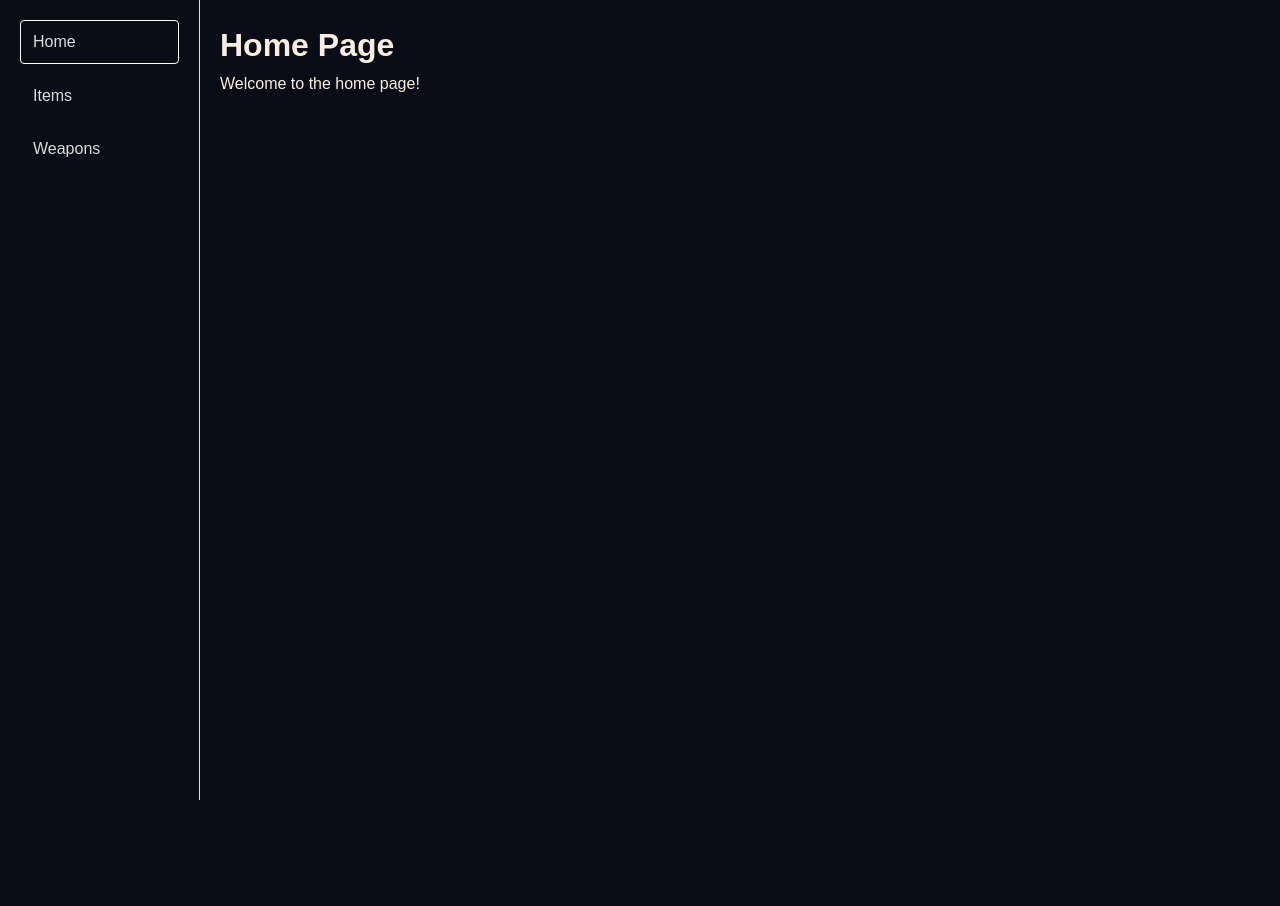
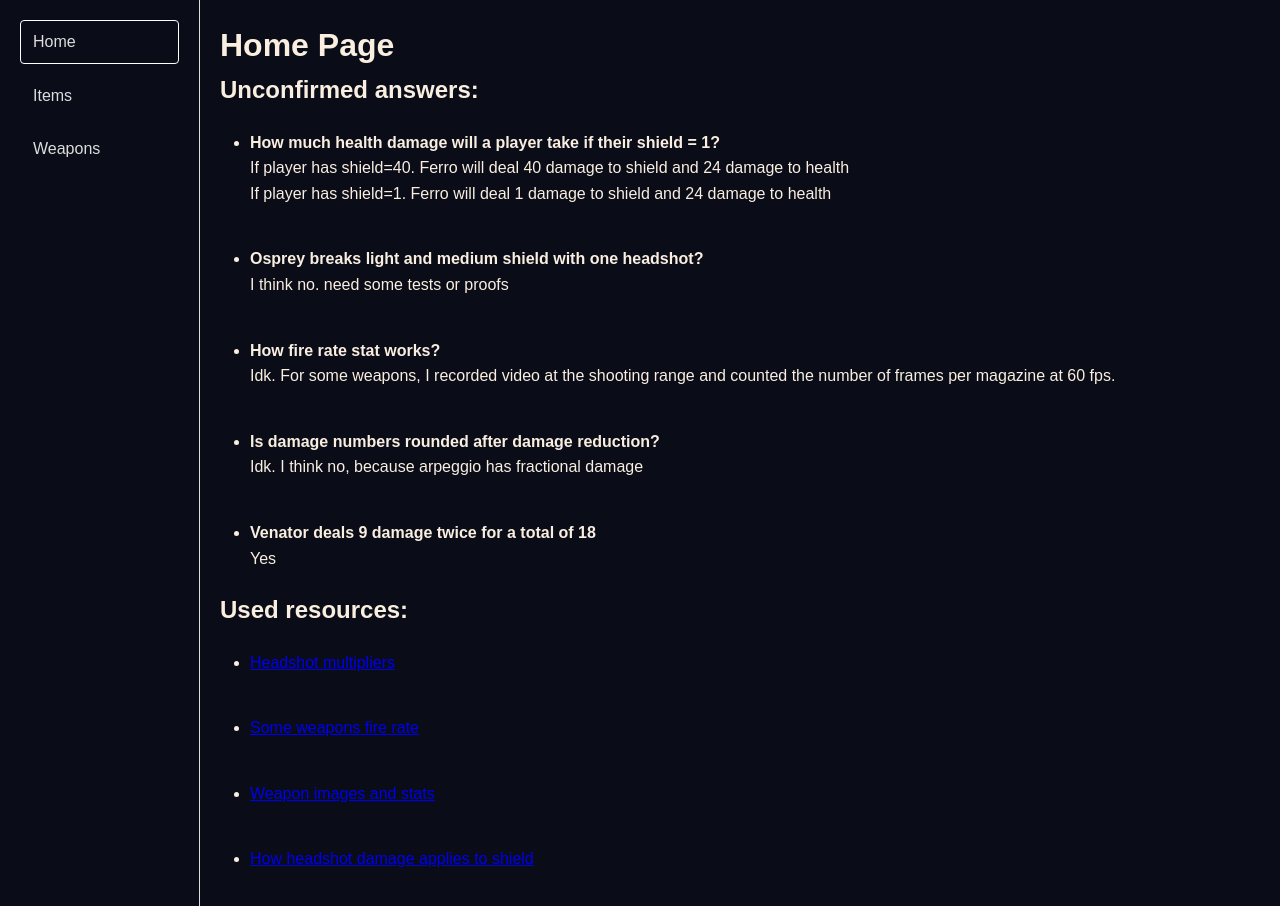
Before and after one commit to spix-rayt/arc-raiders-kettle, a Vue app: page / in a window 1280 px wide. Shown: the top 906 px of the page. Before the commit the page ends 800 px from the top, so only its background shows below. Built offline with nearby package versions, Linux system fonts and the light colour scheme.

Commit message:
Home page. fill weapon stats. damage calculator fix

```diff
--- a/src/App.vue
+++ b/src/App.vue
@@ -1,7 +1,3 @@
-<script setup lang="ts">
-import { RouterView } from 'vue-router'
-</script>
-
 <template>
   <div class="app-container">
     <nav class="sidebar">
@@ -9,7 +5,7 @@ import { RouterView } from 'vue-router'
         <li>
           <router-link to="/">Home</router-link>
         </li>
-        <li>
+        <li v-if="isDev">
           <router-link to="/items">Items</router-link>
         </li>
         <li>
@@ -23,6 +19,11 @@ import { RouterView } from 'vue-router'
     </main>
   </div>
 </template>
+
+<script setup lang="ts">
+import { RouterView } from 'vue-router';
+const isDev = process.env.NODE_ENV === 'development';
+</script>
 
 <style scoped>
 .app-container {
--- a/src/components/Home.vue
+++ b/src/components/Home.vue
@@ -1,9 +1,59 @@
 <template>
   <div>
     <h1>Home Page</h1>
-    <p>Welcome to the home page!</p>
+    <h2>Unconfirmed answers:</h2>
+    <ul>
+      <li>
+        <h4><p>How much health damage will a player take if their shield = 1?</p></h4>
+        <p>If player has shield=40. Ferro will deal 40 damage to shield and 24 damage to health</p>
+        <p>If player has shield=1. Ferro will deal 1 damage to shield and 24 damage to health</p>
+      </li>
+      <li>
+        <h4><p>Osprey breaks light and medium shield with one headshot?</p></h4>
+        <p>I think no. need some tests or proofs</p>
+      </li>
+      <li>
+        <h4><p>How fire rate stat works?</p></h4>
+        <p>Idk. For some weapons, I recorded video at the shooting range and counted the number of frames per magazine at 60 fps.</p>
+      </li>
+      <li>
+        <h4><p>Is damage numbers rounded after damage reduction?</p></h4>
+        <p>Idk. I think no, because arpeggio has fractional damage</p>
+      </li>
+      <li>
+        <h4><p>Venator deals 9 damage twice for a total of 18</p></h4>
+        <p>Yes</p>
+      </li>
+    </ul>
+
+    <h2>Used resources:</h2>
+    <ul>
+      <li>
+        <a href="https://www.anvil.work.gd/" target="_blank">Headshot multipliers</a>
+      </li>
+      <li>
+        <a href="https://arcstats.teon.cc/" target="_blank">Some weapons fire rate</a>
+      </li>
+      <li>
+        <a href="https://arcraiders.wiki/wiki/Weapons" target="_blank">Weapon images and stats</a>
+      </li>
+      <li>
+        <a href="https://www.reddit.com/r/ArcRaiders/comments/1owrpq8/ttkshots_to_kill_lvl_iv_weapons_v/" target="_blank">How headshot damage applies to shield</a>
+      </li>
+    </ul>
   </div>
 </template>
 
 <script setup lang="ts">
 </script>
+
+<style scoped>
+ul {
+  padding-left: 30px;
+}
+
+li {
+  padding-top: 20px;
+  padding-bottom: 20px;
+}
+</style>
--- a/src/components/WeaponDetails.vue
+++ b/src/components/WeaponDetails.vue
@@ -1,7 +1,5 @@
 <template>
   <div class="weapon-details">
-    <h2>{{ weapon.name }}</h2>
-
     <div class="stats-grid">
       <div class="stat-item">
         <label>Damage:</label>
@@ -9,7 +7,7 @@
       </div>
       <div class="stat-item">
         <label>Fire Rate:</label>
-        <span class="stat-value">{{ weapon.fireRate }} ({{ weapon.shotsPerSecond.toFixed(2) }}/s)</span>
+        <span class="stat-value">{{ weapon.fireRate }} ({{ calculateShotsPerSecond(weapon).toFixed(2) }}/s)</span>
       </div>
       <div class="stat-item">
         <label>Range:</label>
@@ -61,7 +59,7 @@
               :key="col"
               class="stat-value"
             >
-              {{ calculateHitsToKill(weapon, col-1, isFirstHitHeadshot) }}
+              {{ calculateHitsToKill(weapon, col-1, isFirstHitHeadshot && weapon.tryingHeadshotsMakeSense) }}
             </td>
           </tr>
           <tr>
@@ -71,7 +69,7 @@
               :key="col"
               class="stat-value"
             >
-              {{ calculateTimeToKill(weapon, col-1, isFirstHitHeadshot).toFixed(2) }}s
+              {{ calculateTimeToKill(weapon, col-1, isFirstHitHeadshot && weapon.tryingHeadshotsMakeSense).toFixed(2) }}s
             </td>
           </tr>
         </tbody>
@@ -99,14 +97,15 @@ function getColumnImageUrl(columnIndex: number): string {
 }
 
 function calculateHitsToKill(weapon: Weapon, columnIndex: number, isFirstHitHeadshot: boolean): number {
-  return calculateHitsAmount(weapon.damage, weapon.headshotMultiplier, shields[columnIndex]!.amount, shields[columnIndex]!.damageReduction, isFirstHitHeadshot);
+  return calculateHitsAmount(weapon, shields[columnIndex]!.amount, shields[columnIndex]!.damageReduction, isFirstHitHeadshot);
 }
 
 function calculateTimeToKill(weapon: Weapon, columnIndex: number, isFirstHitHeadshot: boolean): number {
-  const shotsPerSecond = weapon.shotsPerSecond * weapon.increasedFireRateByLevel[props.upgradeLevel - 1]!;
-  // const shotsPerSecond = weapon.shotsPerSecond;
-  // console.log(props.upgradeLevel);
-  return ((calculateHitsToKill(weapon, columnIndex, isFirstHitHeadshot) - 1) / shotsPerSecond);
+  return ((calculateHitsToKill(weapon, columnIndex, isFirstHitHeadshot) - 1) / calculateShotsPerSecond(weapon));
+}
+
+function calculateShotsPerSecond(weapon: Weapon): number {
+  return weapon.shotsPerSecond * weapon.increasedFireRateByLevel[props.upgradeLevel - 1]!;
 }
 </script>
 
--- a/src/components/Weapons.vue
+++ b/src/components/Weapons.vue
@@ -22,6 +22,7 @@
 
     <div class="weapon-details-container">
       <div class="upgrade-controls">
+        <h2>{{ selectedWeapon?.name }}</h2>
       <button
         v-for="level in 4"
         :key="level"
@@ -129,7 +130,6 @@ function getRomanNumeral(level: number): string {
 
 .upgrade-controls {
   display: flex;
-  justify-content: center;
   gap: 10px;
   margin: 15px 0;
 }
--- a/src/damage_calculator.ts
+++ b/src/damage_calculator.ts
@@ -1,3 +1,5 @@
+import type { Weapon } from "./models";
+
 class DamageCalculator {
     shieldAmount: number;
     damageReduction: number;
@@ -12,27 +14,51 @@ class DamageCalculator {
         this.health = 100.0;
     }
 
-    public hit(damage: number): void {
-        if (this.shieldAmount > 0.0) {
-            this.health -= damage * (1.0 - this.damageReduction);
-            this.shieldAmount -= damage;
-        } else {
-            this.health -= damage;
+    public hitBody(damage: number, projectiles: number): void {
+        this.warnIfShieldAlmostZero();
+        const damagePerProjectile = damage / projectiles;
+        for (let i: number = 0; i < projectiles; i++) {
+            if (this.shieldAmount > 0.0) {
+                this.health -= damagePerProjectile * (1.0 - this.damageReduction);
+                this.shieldAmount -= damagePerProjectile;
+            } else {
+                this.health -= damagePerProjectile;
+            }
+        }
+    }
+
+    public hitHead(damage: number, headshotMultiplier: number, projectiles: number) {
+        this.warnIfShieldAlmostZero();
+        const damagePerProjectile = damage / projectiles;
+        for (let i: number = 0; i < projectiles; i++) {
+            if (this.shieldAmount > 0.0) {
+                this.health -= damagePerProjectile * (1.0 - this.damageReduction) * headshotMultiplier;
+                this.shieldAmount -= damagePerProjectile;
+            } else {
+                this.health -= damagePerProjectile * headshotMultiplier;
+            }
+        }
+    }
+
+    public warnIfShieldAlmostZero() {
+        if (this.shieldAmount > 0.0 && this.shieldAmount < 0.001) {
+            console.warn(`Shield: ${this.shieldAmount}`);
         }
     }
 }
 
-export const calculateHitsAmount = (damage: number, headshotMultiplier: number, shieldAmount: number, shieldDamageReduction: number, isFirstHitHeadshot: boolean) => {
+export const calculateHitsAmount = (weapon: Weapon, shieldAmount: number, shieldDamageReduction: number, isFirstHitHeadshot: boolean) => {
     let hits = 0;
 
     const calculator = new DamageCalculator(shieldAmount, shieldDamageReduction);
     while (calculator.health > 0.0) {
         if (hits == 0 && isFirstHitHeadshot) {
-            calculator.hit(damage * headshotMultiplier);
+            calculator.hitHead(weapon.damage, weapon.headshotMultiplier, weapon.projectiles);
         } else {
-            calculator.hit(damage);
+            calculator.hitBody(weapon.damage, weapon.projectiles);
         }
         hits += 1;
     }
+
     return hits;
 }
--- a/src/models.ts
+++ b/src/models.ts
@@ -50,6 +50,7 @@ export interface Weapon {
   tryingHeadshotsMakeSense: boolean,
   headshotMultiplier: number,
   increasedFireRateByLevel: number[],
+  projectiles: number,
 }
 
 export interface Shield {
```
Also changed, not shown: src/weapons_data.ts (+38 -19 lines).
